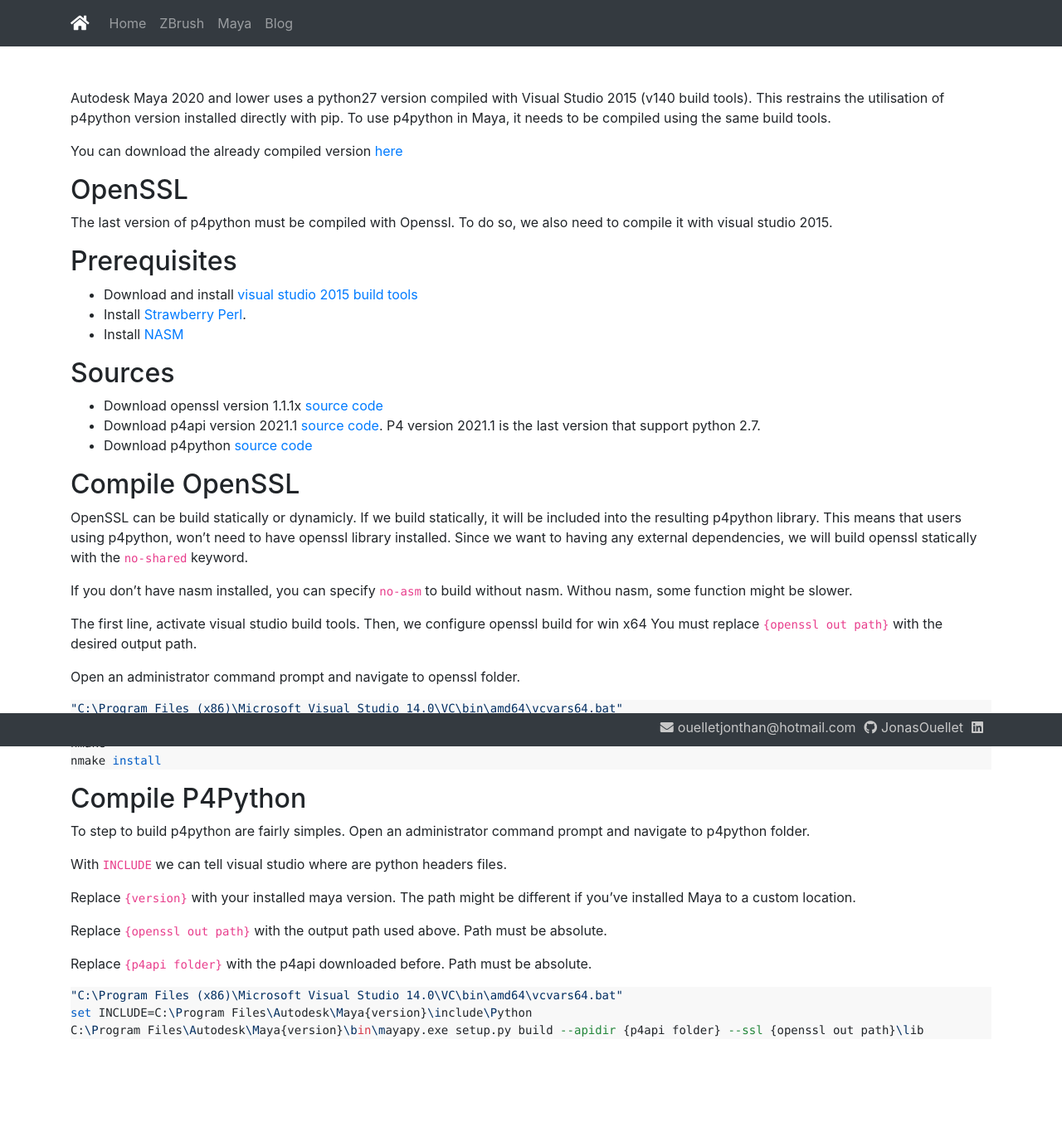
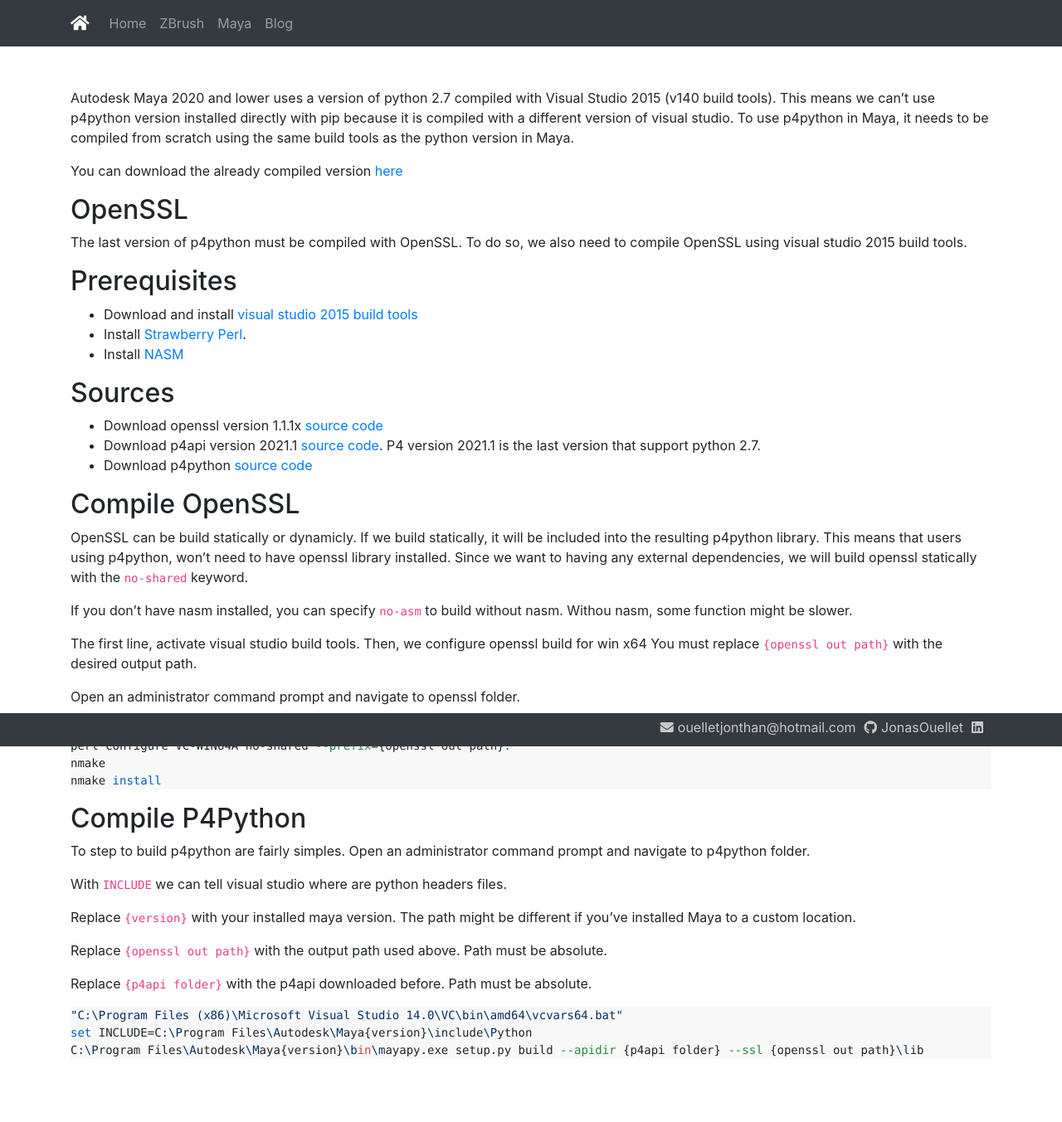
Before and after one commit to JonasOuellet/jonasouellet.github.io, a Jekyll site: the page built from _posts/2021-11-9-build-p4python-for-maya.md, in a window 1280 px wide. Shown: the whole page at 83% size. Built offline with Jekyll 4.4.1, drawn with Linux system fonts in a browser that asks for light colours; nearby versions of some CDN libraries; our own code applies the rules of GitHub Pages for plain Markdown files; before the commit the page ends 1329 px from its top, so only the background shows below that.

Commit message:
Update 2021-11-9-build-p4python-for-maya.md

```diff
--- a/_posts/2021-11-9-build-p4python-for-maya.md
+++ b/_posts/2021-11-9-build-p4python-for-maya.md
@@ -1,10 +1,10 @@
-Autodesk Maya 2020 and lower uses a python27 version compiled with Visual Studio 2015 (v140 build tools).  This restrains the utilisation of p4python version installed directly with pip. To use p4python in Maya, it needs to be compiled using the same build tools.
+Autodesk Maya 2020 and lower uses a version of python 2.7 compiled with Visual Studio 2015 (v140 build tools).  This means we can't use p4python version installed directly with pip because it is compiled with a different version of visual studio.  To use p4python in Maya, it needs to be compiled from scratch using the same build tools as the python version in Maya.
 
 You can download the already compiled version [here](https://1drv.ms/u/s!AmUIPYb_04PSge0RmEy9TFH1CdNHwA?e=OFFFbe)
 
 ## OpenSSL
 
-The last version of p4python must be compiled with Openssl. To do so, we also need to compile it with visual studio 2015.
+The last version of p4python must be compiled with OpenSSL. To do so, we also need to compile OpenSSL using visual studio 2015 build tools.
 
 ## Prerequisites
 
```
